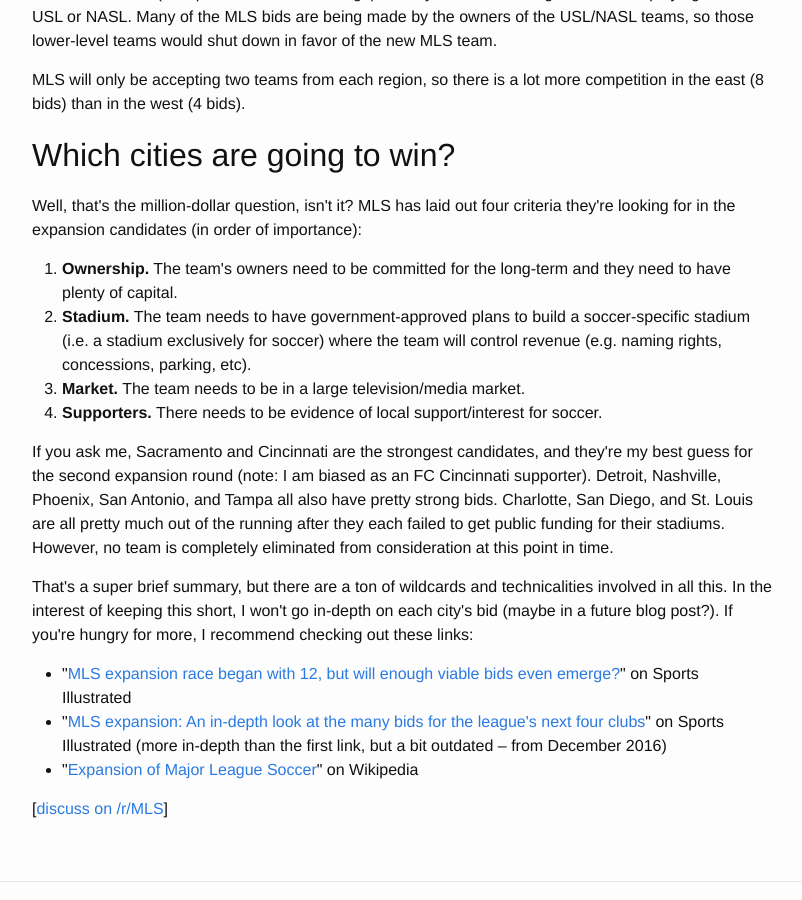
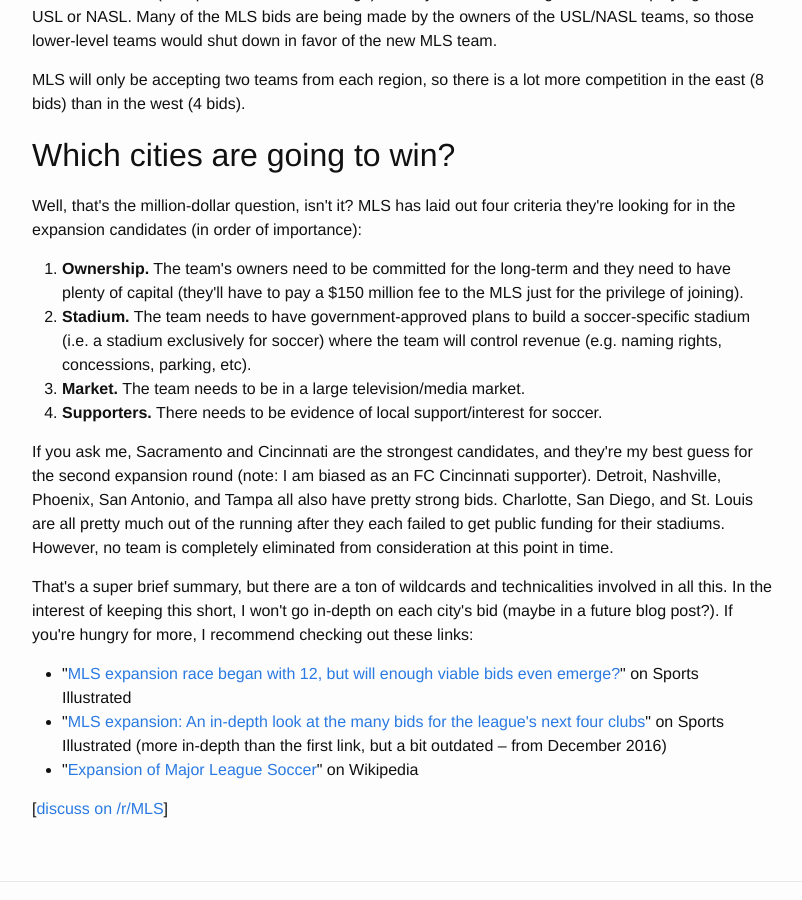
Before and after one commit to oxguy3/schiff.io, a Jekyll site: the page built from _posts/2017-08-23-mls-expansion-primer.md, in a window 1280 px wide and 900 px high, scrolled down 1934 px. Shown: the whole window, without its empty margins (238-1040 px from the left). Built offline with Jekyll 4.4.1, drawn with Linux system fonts in a browser that asks for light colours.

Commit message:
expansion fee note

```diff
--- a/_posts/2017-08-23-mls-expansion-primer.md
+++ b/_posts/2017-08-23-mls-expansion-primer.md
@@ -60,7 +60,7 @@
 
 Well, that's the million-dollar question, isn't it? MLS has laid out four criteria they're looking for in the expansion candidates (in order of importance):
 
-1. **Ownership.** The team's owners need to be committed for the long-term and they need to have plenty of capital.
+1. **Ownership.** The team's owners need to be committed for the long-term and they need to have plenty of capital (they'll have to pay a $150 million fee to the MLS just for the privilege of joining).
 1. **Stadium.** The team needs to have government-approved plans to build a soccer-specific stadium (i.e. a stadium exclusively for soccer) where the team will control revenue (e.g. naming rights, concessions, parking, etc).
 1. **Market.** The team needs to be in a large television/media market.
 1. **Supporters.** There needs to be evidence of local support/interest for soccer.
```
